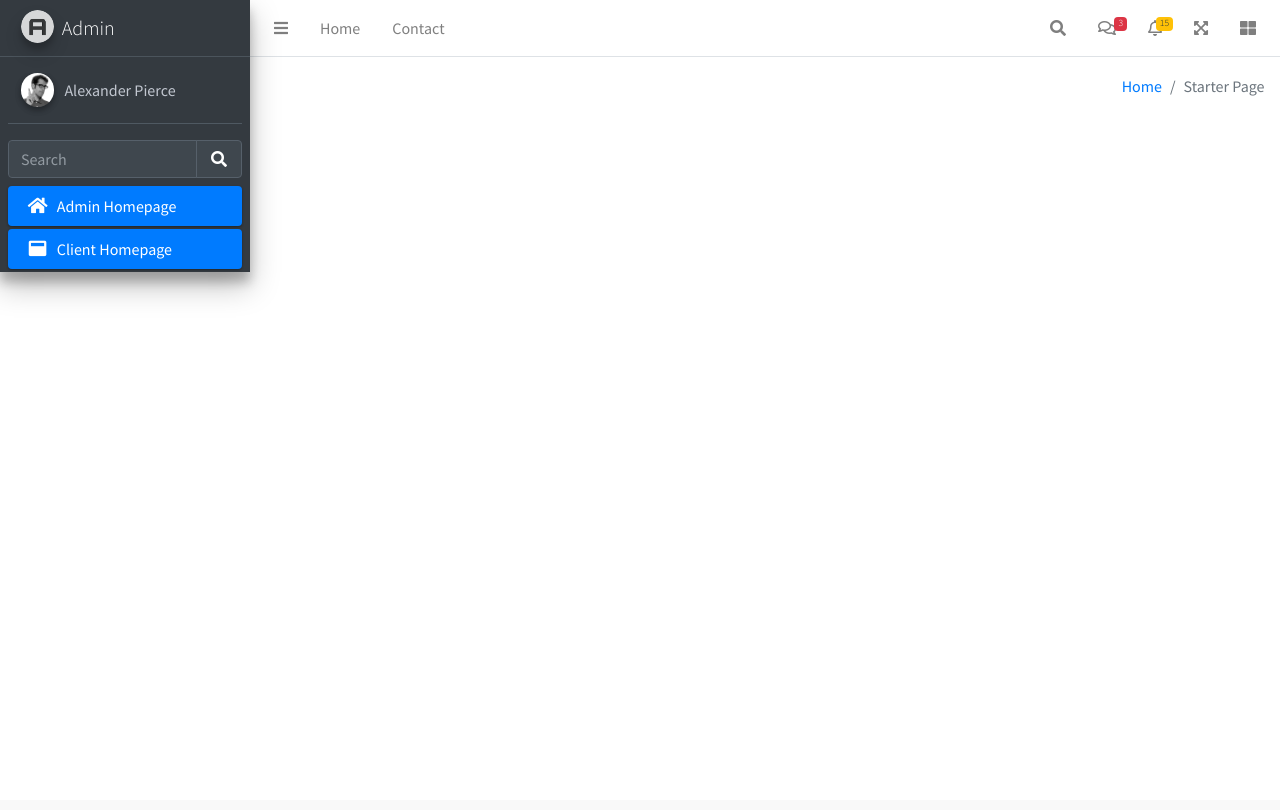
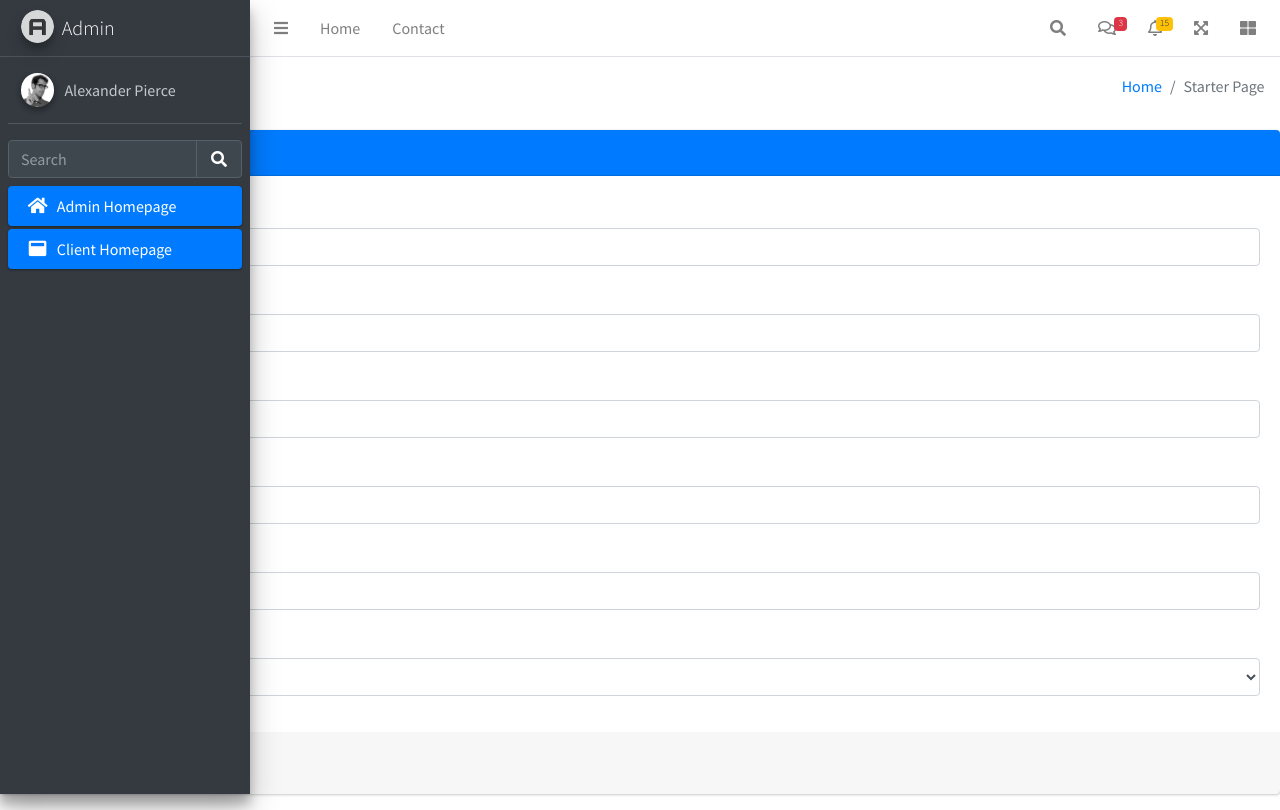
Before and after one commit to Devilcoder-666/NIIT-Final-Web-Project, a Spring app: template src/main/resources/templates/admin/user/edit.html in a window 1280 px wide. Before the commit the page ends 294 px from the top, so only its background shows below. Run offline with Thymeleaf, Linux system fonts and the light colour scheme; the template is opened without the code that fills it, so the values that code supplies are empty; some libraries are stand-ins or nearby versions.

Commit message:
admin-user(list,edit,delete,add)-ok

```diff
--- a/src/main/java/com/my_project/niit_final_project/controllers/admin/ICRUD.java
+++ b/src/main/java/com/my_project/niit_final_project/controllers/admin/ICRUD.java
@@ -11,7 +11,7 @@
     public String doAdd(Obj obj, RedirectAttributes flashSession);
     public String doAddWithImage(Obj obj, RedirectAttributes flashSession,
                         @RequestParam(name = "img") MultipartFile multipartFile);
-    public String list(Model model, @RequestParam(name = "page", defaultValue = "1") int page);
+    public String list(Model model, @RequestParam(name = "page", defaultValue = "1") int page,@RequestParam(name="activePage", defaultValue = "0") int activePage);
 
     public String delete(@RequestParam(name = "id") long id, RedirectAttributes flashSession);
 
--- a/src/main/java/com/my_project/niit_final_project/controllers/admin/OrderController.java
+++ b/src/main/java/com/my_project/niit_final_project/controllers/admin/OrderController.java
@@ -26,7 +26,7 @@
     }
 
     @Override
-    public String list(Model model, int page) {
+    public String list(Model model, int page, int activePage) {
         return null;
     }
 
--- a/src/main/java/com/my_project/niit_final_project/controllers/admin/ProductController.java
+++ b/src/main/java/com/my_project/niit_final_project/controllers/admin/ProductController.java
@@ -26,9 +26,10 @@
     }
 
     @Override
-    public String list(Model model, int page) {
+    public String list(Model model, int page, int activePage) {
         return null;
     }
+
 
     @Override
     public String delete(long id, RedirectAttributes flashSession) {
--- a/src/main/java/com/my_project/niit_final_project/controllers/admin/ProductTypeController.java
+++ b/src/main/java/com/my_project/niit_final_project/controllers/admin/ProductTypeController.java
@@ -26,11 +26,11 @@
         return null;
     }
 
+
     @Override
-    public String list(Model model, int page) {
+    public String list(Model model, int page, int activePage) {
         return null;
     }
-
     @Override
     public String delete(long id, RedirectAttributes flashSession) {
         return null;
--- a/src/main/java/com/my_project/niit_final_project/entities/Category.java
+++ b/src/main/java/com/my_project/niit_final_project/entities/Category.java
@@ -3,6 +3,7 @@
 import lombok.Data;
 
 import javax.persistence.*;
+import java.time.LocalDateTime;
 import java.util.Collection;
 
 @Entity
@@ -30,4 +31,6 @@
 
     @OneToMany(mappedBy="category",fetch = FetchType.LAZY)
     Collection<Product> products;
+    @Column(name ="created_date",nullable = false)
+    LocalDateTime createdDate;
 }
--- a/src/main/java/com/my_project/niit_final_project/entities/Order.java
+++ b/src/main/java/com/my_project/niit_final_project/entities/Order.java
@@ -3,6 +3,7 @@
 import lombok.Data;
 
 import javax.persistence.*;
+import java.time.LocalDateTime;
 import java.util.Collection;
 
 @Entity
@@ -17,7 +18,7 @@
     Double total;
 
     @Column(name = "order_date")
-    String orderDate;
+    LocalDateTime orderDate;
 
     @Column(name = "received_address")
     String receivedAddress;
--- a/src/main/java/com/my_project/niit_final_project/entities/OrderProduct.java
+++ b/src/main/java/com/my_project/niit_final_project/entities/OrderProduct.java
@@ -28,7 +28,7 @@
     Long orderId;
 
     @Column(name = "product_id")
-    Long productid;
+    Long productId;
 
     @ManyToOne(optional = false)
     @JoinColumn(name = "order_id", insertable = false,updatable = false)
--- a/src/main/java/com/my_project/niit_final_project/entities/Product.java
+++ b/src/main/java/com/my_project/niit_final_project/entities/Product.java
@@ -3,6 +3,7 @@
 import lombok.Data;
 
 import javax.persistence.*;
+import java.time.LocalDateTime;
 
 @Entity
 @Data
@@ -27,10 +28,8 @@
     @Column(name = "discount")
     Double discount;
 
-
     @Column(name = "status")
     Integer status;
-
 
     @Column(name = "picture",length = 1000)
     String picture;
@@ -41,4 +40,6 @@
     @ManyToOne()
     @JoinColumn(name = "category_id", insertable = false, updatable = false)
     Category category;
+    @Column(name ="created_date",nullable = false)
+    LocalDateTime createdDate;
 }
--- a/src/main/java/com/my_project/niit_final_project/entities/ProductType.java
+++ b/src/main/java/com/my_project/niit_final_project/entities/ProductType.java
@@ -4,6 +4,7 @@
 
 
 import javax.persistence.*;
+import java.time.LocalDateTime;
 import java.util.Collection;
 
 @Entity
@@ -23,4 +24,6 @@
 
     @OneToMany(mappedBy="productType",fetch = FetchType.LAZY)
     Collection<Category> categories;
+    @Column(name ="created_date",nullable = false)
+    LocalDateTime createdDate;
 }
--- a/src/main/resources/templates/admin/user/edit.html
+++ b/src/main/resources/templates/admin/user/edit.html
@@ -23,7 +23,51 @@
             </div><!-- /.container-fluid -->
         </div>
 
+        <div class="card card-primary">
+            <div class="card-header">
+                <h3 class="card-title">Edit User</h3>
+            </div>
+            <!-- /.card-header -->
+            <!-- form start -->
+            <form method="POST" th:action="@{/admin/user/do-edit}" th:object="${user}">
+                <input type="hidden" th:field="*{id}">
+                <div class="card-body">
+                    <div class="form-group">
+                        <label>Name</label>
+                        <input type="text" th:field="*{fullName}" class="form-control"  placeholder="Enter new name">
+                    </div>
+                    <div class="form-group">
+                        <label>Email</label>
+                        <input type="text" th:field="*{email}" class="form-control"  placeholder="Enter new email">
+                    </div>
+                    <div class="form-group">
+                        <label>Password</label>
+                        <input type="text" th:field="*{password}" class="form-control"  placeholder="Enter new password">
+                    </div>
+                    <div class="form-group">
+                        <label>Phone</label>
+                        <input type="tel" th:field="*{phoneNumber}" class="form-control"  placeholder="Enter new password">
+                    </div>
+                    <div class="form-group">
+                        <label>Address</label>
+                        <input type="text" th:field="*{address}" class="form-control"  placeholder="Enter new password">
+                    </div>
 
+                         <div class="form-group">
+                             <label>Role</label>
+                             <select th:field="*{role}" class="form-control">
+                                 <option value="1">Client</option>
+                                 <option value="2">Admin</option>
+                             </select>
+                         </div>
+                </div>
+                <!-- /.card-body -->
+
+                <div class="card-footer">
+                    <button type="submit" class="btn btn-primary">Submit</button>
+                </div>
+            </form>
+        </div>
 
 
 
```
Also changed, not shown: src/main/java/com/my_project/niit_final_project/controllers/admin/UserController.java (+26 -11 lines), src/main/resources/templates/admin/user/add.html (+10 -0 lines), src/main/resources/templates/admin/user/list.html (+46 -26 lines).
